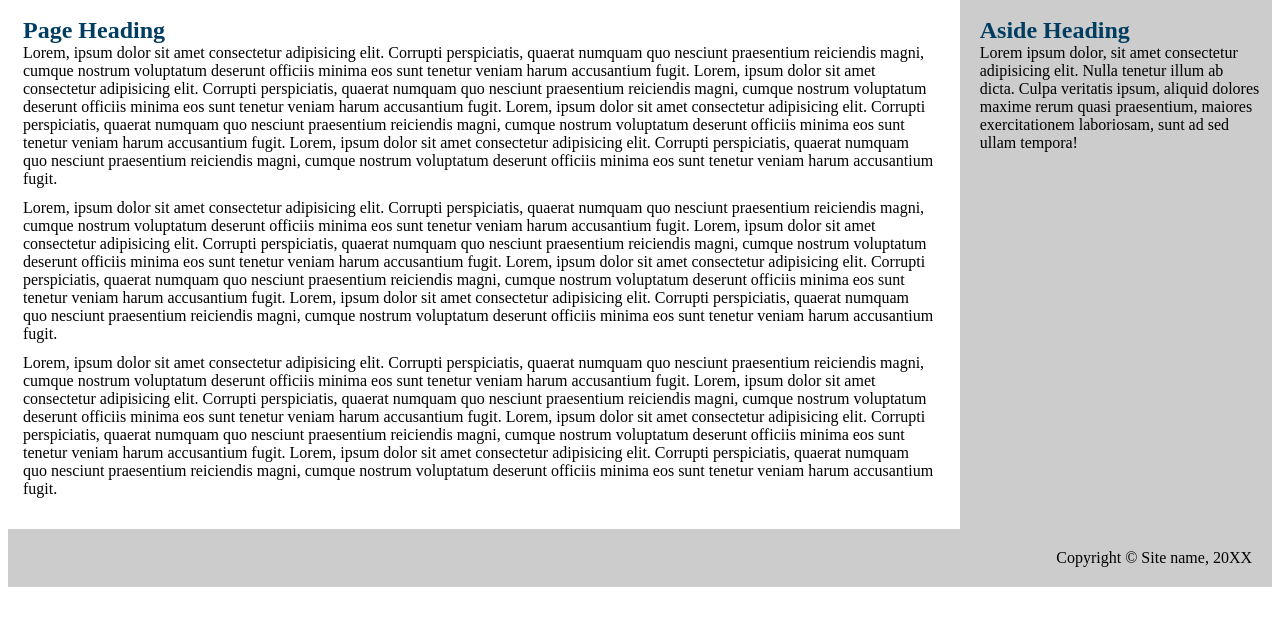
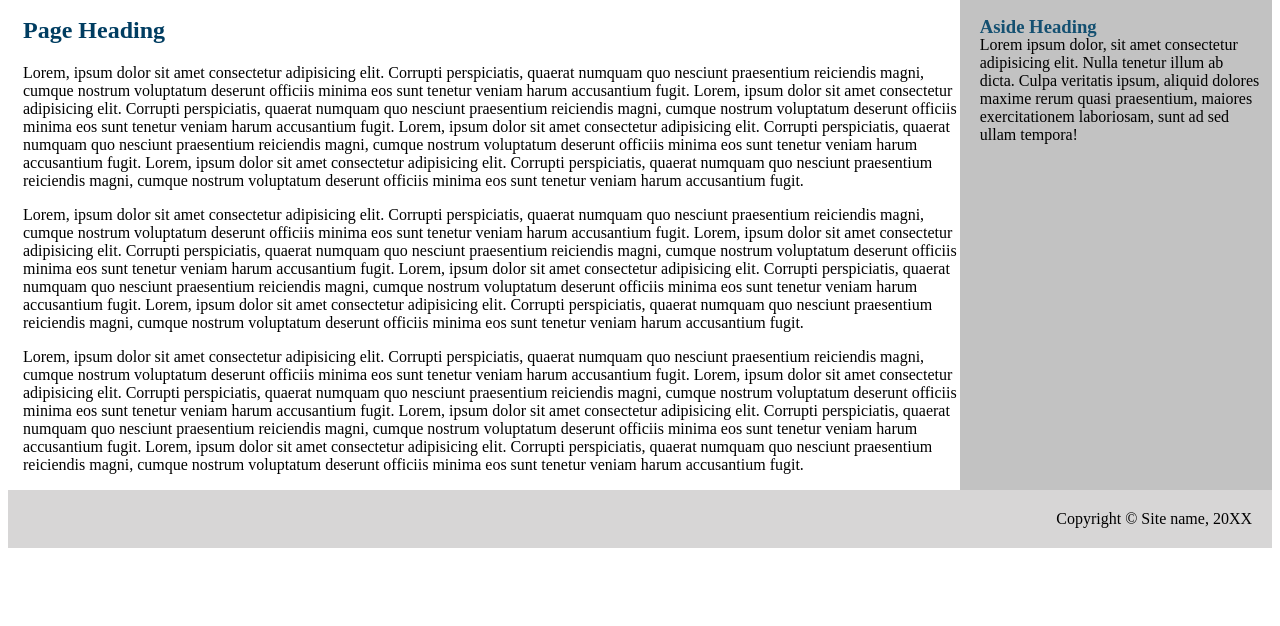
Before and after one commit to pranjal2403/pranjal-css-Template1, a plain HTML site: page src/index.html in a window 1280 px wide. Shown: the part 112-738 px from the top of the page. Drawn offline with Linux system fonts and the light colour scheme.

Commit message:
Modifiactions done

```diff
--- a/src/CSS/style1.css
+++ b/src/CSS/style1.css
@@ -44,11 +44,11 @@ li a:hover {
     width: 75%;
 }
 
-.content__heading {
+.container__heading {
     color: hsl(202deg 100% 19%);
 }
-
-.content__paragraph {
+opyright
+.container__paragraph {
     padding: 0px 25px 15px 0px;
     margin-top: -20px;
 }
@@ -56,11 +56,11 @@ li a:hover {
 /*aside_Content*/
 .section__aside {
     width: 25%;
-    background-color: #cccccc;
+    background-color: #c2c2c2;
 }
 
 .aside__heading {
-    color: hsl(202deg 100% 19%);
+    color: hsl(201, 70%, 26%);
     padding-left: 20px;
 }
 
@@ -73,7 +73,7 @@ li a:hover {
 /*footer_content*/
 .footer__content {
     max-width: 100%;
-    background-color: hsl(0deg 0% 80%);
+    background-color: hsl(0, 1%, 84%);
     text-align: right;
     padding: 20px 20px 20px 0px;
 }
--- a/src/index.html
+++ b/src/index.html
@@ -24,8 +24,8 @@
     <div class="container">
       <section class="content__container">
         <!--Content-->
-        <h1 class="content__heading">Page Heading</h1>
-        <p class="content__paragraph">
+        <h1 class="container__heading">Page Heading</h1>
+        <p class="container__paragraph">
           Lorem, ipsum dolor sit amet consectetur adipisicing elit. Corrupti
           perspiciatis, quaerat numquam quo nesciunt praesentium reiciendis
           magni, cumque nostrum voluptatum deserunt officiis minima eos sunt
@@ -42,7 +42,7 @@
           voluptatum deserunt officiis minima eos sunt tenetur veniam harum
           accusantium fugit.
         </p>
-        <p class="content__paragraph">
+        <p class="container__paragraph">
           Lorem, ipsum dolor sit amet consectetur adipisicing elit. Corrupti
           perspiciatis, quaerat numquam quo nesciunt praesentium reiciendis
           magni, cumque nostrum voluptatum deserunt officiis minima eos sunt
@@ -79,7 +79,7 @@
       </section>
       <aside class="section__aside">
         <!--aside section-->
-        <h2 class="aside__heading">Aside Heading</h2>
+        <h3 class="aside__heading">Aside Heading</h3>
         <p class="aside__paragraph">
           Lorem ipsum dolor, sit amet consectetur adipisicing elit. Nulla
           tenetur illum ab dicta. Culpa veritatis ipsum, aliquid dolores maxime
```
